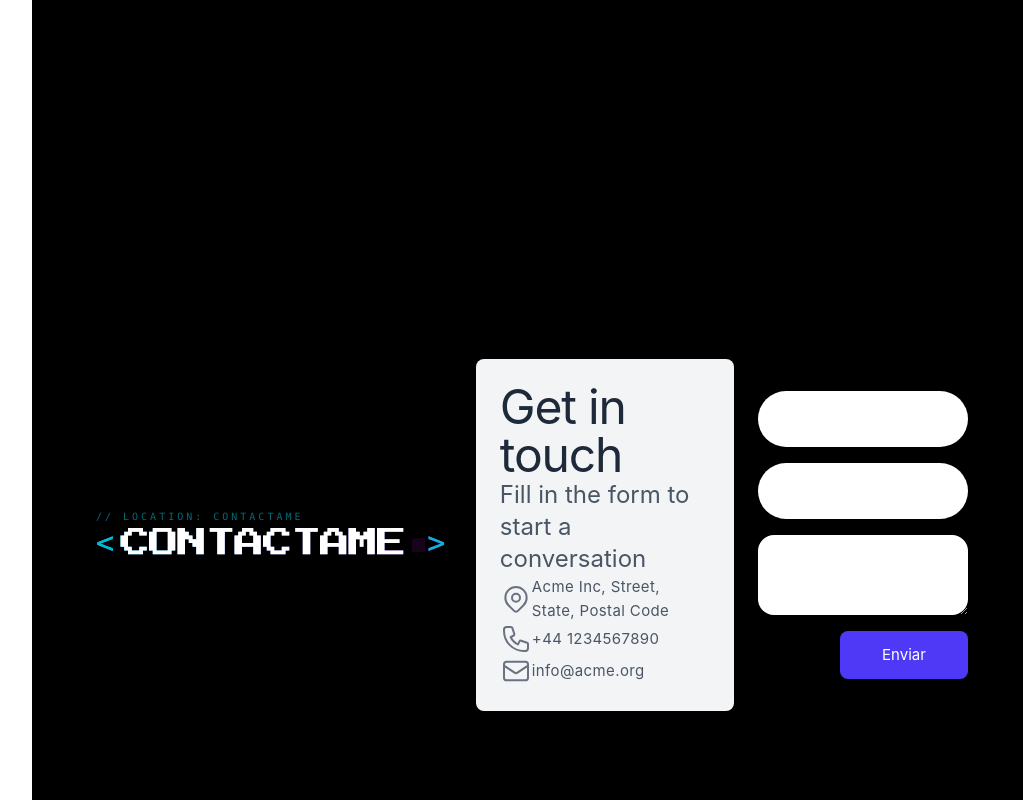
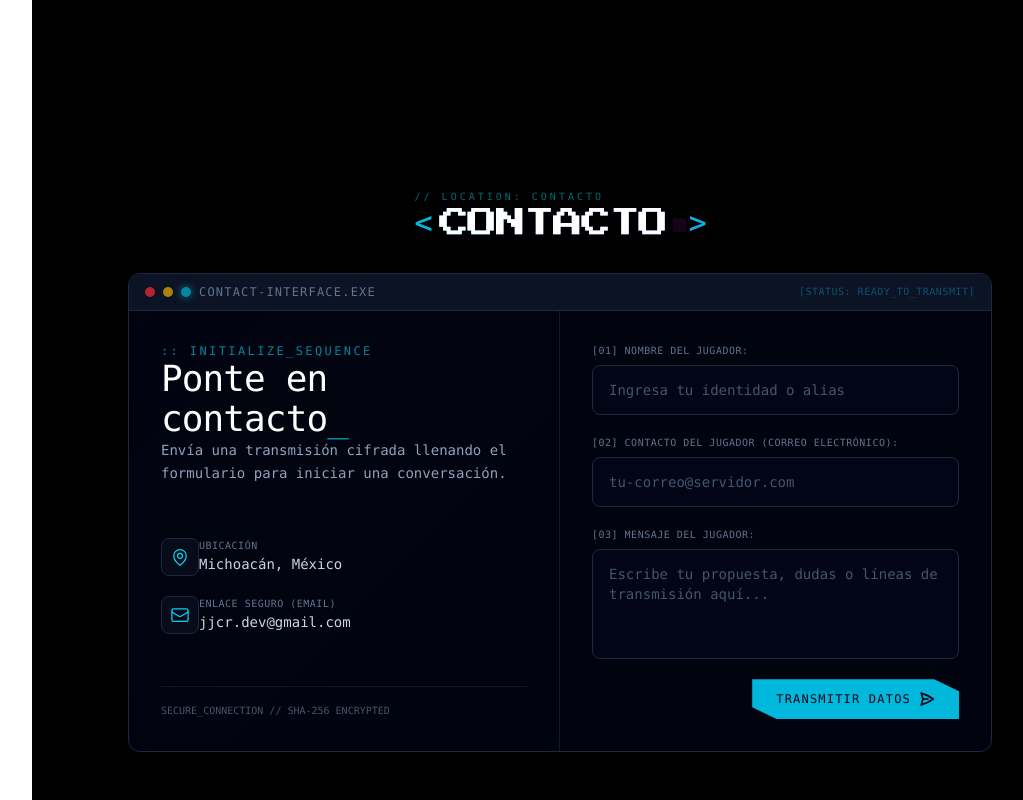
Before and after one commit to jeszDev/portafolio, a Vue app: page / in a window 1280 px wide. Shown: the part 3740-4540 px from the top of the page, without its empty margins (224-1247 px from the left). Built offline with nearby package versions, Linux system fonts and the light colour scheme; a web font is replaced by a local one.

Commit message:
diseño de contacto

```diff
--- a/src/sections/ContactPage.vue
+++ b/src/sections/ContactPage.vue
@@ -1,142 +1,225 @@
 <template>
-  <!-- Titulo (10%) -->
-  <div class="flex items-center justify-center">
-    <TitleSection title="Contactame" />
+  <!-- <div class="flex items-center justify-center">
+    <TitleSection title="Contáctame" />
+  </div> -->
+
+  <div class="w-full max-w-6xl mx-auto flex flex-col gap-8 px-4 sm:px-6 lg:px-8 py-12">
+    <div class="flex items-center justify-center mb-4">
+      <TitleSection title="Contacto" />
     </div>
 
-  <!-- Terminal (90%) -->
-  <div class="flex items-center justify-center">
-    <!-- component -->
-    <div class="relative flex items-top justify-center min-h-screen sm:items-center sm:pt-0">
-      <div class="max-w-6xl mx-auto sm:px-6 lg:px-8">
-        <div class="mt-8 overflow-hidden">
-          <div class="grid grid-cols-1 md:grid-cols-2">
-            <div class="p-6 mr-2 bg-gray-100 dark:bg-gray-800 sm:rounded-lg">
-              <h1
-                class="text-4xl sm:text-5xl text-gray-800 dark:text-white font-extrabold tracking-tight"
+    <div
+      class="border border-slate-800 bg-slate-950/60 backdrop-blur-md rounded-xl shadow-[0_0_40px_rgba(0,0,0,0.7)] overflow-hidden relative"
     >
-                Get in touch
-              </h1>
-              <p
-                class="text-normal text-lg sm:text-2xl font-medium text-gray-600 dark:text-gray-400 mt-2"
+      <div
+        class="bg-slate-900/80 border-b border-slate-800 px-4 py-2.5 flex items-center justify-between select-none"
       >
-                Fill in the form to start a conversation
+        <div class="flex items-center gap-2">
+          <span class="w-2.5 h-2.5 rounded-full bg-red-500/70"></span>
+          <span class="w-2.5 h-2.5 rounded-full bg-yellow-500/70"></span>
+          <span
+            class="w-2.5 h-2.5 rounded-full bg-cyan-500/70 shadow-[0_0_8px_rgba(34,211,238,0.5)]"
+          ></span>
+          <span class="font-mono text-xs text-slate-500 ml-2 tracking-widest"
+            >CONTACT-INTERFACE.EXE</span
+          >
+        </div>
+        <span class="font-mono text-[10px] text-cyan-500/50 uppercase tracking-wider animate-pulse">
+          [STATUS: READY_TO_TRANSMIT]
+        </span>
+      </div>
+
+      <div
+        class="grid grid-cols-1 md:grid-cols-2 divide-y md:divide-y-0 md:divide-x divide-slate-800/60"
+      >
+        <div
+          class="p-8 flex flex-col justify-between gap-8 bg-gradient-to-br from-slate-950/20 to-transparent"
+        >
+          <div>
+            <div class="font-mono text-xs text-cyan-500/70 tracking-[0.2em] uppercase mb-1">
+              :: INITIALIZE_SEQUENCE
+            </div>
+            <h2 class="text-3xl sm:text-4xl font-mono font-bold tracking-tight text-white mb-4">
+              Ponte en contacto<span class="text-cyan-500 animate-pulse">_</span>
+            </h2>
+            <p class="font-mono text-sm text-slate-400 leading-relaxed max-w-sm">
+              Envía una transmisión cifrada llenando el formulario para iniciar una conversación.
             </p>
+          </div>
 
-              <div class="flex items-center mt-8 text-gray-600 dark:text-gray-400">
+          <div class="flex flex-col gap-5 font-mono">
+            <div class="flex items-start group">
+              <div
+                class="p-2 border border-slate-800 bg-slate-900/40 rounded-lg text-cyan-400 group-hover:border-cyan-500/50 group-hover:text-cyan-300 transition-colors"
+              >
                 <svg
                   fill="none"
                   stroke="currentColor"
-                  stroke-linecap="round"
-                  stroke-linejoin="round"
                   stroke-width="1.5"
                   viewBox="0 0 24 24"
-                  class="w-8 h-8 text-gray-500"
+                  class="w-5 h-5"
                 >
                   <path
                     stroke-linecap="round"
                     stroke-linejoin="round"
-                    stroke-width="1.5"
-                    d="M17.657 16.657L13.414 20.9a1.998 1.998 0 01-2.827 0l-4.244-4.243a8 8 0 1111.314 0z"
+                    d="M15 10.5a3 3 0 11-6 0 3 3 0 016 0z"
                   />
                   <path
                     stroke-linecap="round"
                     stroke-linejoin="round"
-                    stroke-width="1.5"
-                    d="M15 11a3 3 0 11-6 0 3 3 0 016 0z"
+                    d="M19.5 10.5c0 7.142-7.5 11.25-7.5 11.25S4.5 17.642 4.5 10.5a7.5 7.5 0 1115 0z"
                   />
                 </svg>
-                <div class="ml-4 text-md tracking-wide font-semibold w-40">
-                  Acme Inc, Street, State, Postal Code
+              </div>
+              <div class="ml-4">
+                <div class="text-[10px] text-slate-500 tracking-wider uppercase">Ubicación</div>
+                <div class="text-sm text-slate-300 group-hover:text-white transition-colors">
+                  Michoacán, México
+                </div>
               </div>
             </div>
 
-              <div class="flex items-center mt-4 text-gray-600 dark:text-gray-400">
+            <!-- <div class="flex items-start group">
+              <div
+                class="p-2 border border-slate-800 bg-slate-900/40 rounded-lg text-cyan-400 group-hover:border-cyan-500/50 group-hover:text-cyan-300 transition-colors"
+              >
                 <svg
                   fill="none"
                   stroke="currentColor"
-                  stroke-linecap="round"
-                  stroke-linejoin="round"
                   stroke-width="1.5"
                   viewBox="0 0 24 24"
-                  class="w-8 h-8 text-gray-500"
+                  class="w-5 h-5"
                 >
                   <path
                     stroke-linecap="round"
                     stroke-linejoin="round"
-                    stroke-width="1.5"
-                    d="M3 5a2 2 0 012-2h3.28a1 1 0 01.948.684l1.498 4.493a1 1 0 01-.502 1.21l-2.257 1.13a11.042 11.042 0 005.516 5.516l1.13-2.257a1 1 0 011.21-.502l4.493 1.498a1 1 0 01.684.949V19a2 2 0 01-2 2h-1C9.716 21 3 14.284 3 6V5z"
+                    d="M2.25 6.75c0 8.284 6.716 15 15 15h2.25a2.25 2.25 0 002.25-2.25v-1.372c0-.516-.351-.966-.852-1.091l-4.423-1.106c-.44-.11-.902.055-1.173.417l-.97 1.293c-2.824-1.47-5.112-3.758-6.58-6.58l1.293-.97c.362-.271.527-.734.417-1.173L6.963 3.102a1.125 1.125 0 00-1.091-.852H4.5A2.25 2.25 0 002.25 4.5v2.25z"
                   />
                 </svg>
-                <div class="ml-4 text-md tracking-wide font-semibold w-40">+44 1234567890</div>
               </div>
+              <div class="ml-4">
+                <div class="text-[10px] text-slate-500 tracking-wider uppercase">
+                  Red de voz Directa
+                </div>
+                <div class="text-sm text-slate-300 group-hover:text-white transition-colors">
+                  +52 443 123 4567
+                </div>
+              </div>
+            </div> -->
 
-              <div class="flex items-center mt-2 text-gray-600 dark:text-gray-400">
+            <div class="flex items-start group">
+              <div
+                class="p-2 border border-slate-800 bg-slate-900/40 rounded-lg text-cyan-400 group-hover:border-cyan-500/50 group-hover:text-cyan-300 transition-colors"
+              >
                 <svg
                   fill="none"
                   stroke="currentColor"
-                  stroke-linecap="round"
-                  stroke-linejoin="round"
                   stroke-width="1.5"
                   viewBox="0 0 24 24"
-                  class="w-8 h-8 text-gray-500"
+                  class="w-5 h-5"
                 >
                   <path
                     stroke-linecap="round"
                     stroke-linejoin="round"
-                    stroke-width="1.5"
-                    d="M3 8l7.89 5.26a2 2 0 002.22 0L21 8M5 19h14a2 2 0 002-2V7a2 2 0 00-2-2H5a2 2 0 00-2 2v10a2 2 0 002 2z"
+                    d="M21.75 6.75v10.5a2.25 2.25 0 01-2.25 2.25h-15a2.25 2.25 0 01-2.25-2.25V6.75m19.5 0A2.25 2.25 0 0019.5 4.5h-15a2.25 2.25 0 00-2.25 2.25m19.5 0v.243a2.25 2.25 0 01-1.07 1.916l-7.5 4.615a2.25 2.25 0 01-2.36 0L3.32 8.91a2.25 2.25 0 01-1.07-1.916V6.75"
                   />
                 </svg>
-                <div class="ml-4 text-md tracking-wide font-semibold w-40">info@acme.org</div>
+              </div>
+              <div class="ml-4">
+                <div class="text-[10px] text-slate-500 tracking-wider uppercase">
+                  Enlace Seguro (Email)
+                </div>
+                <div class="text-sm text-slate-300 group-hover:text-white transition-colors">
+                  jjcr.dev@gmail.com
+                </div>
+              </div>
             </div>
           </div>
 
-            <form class="p-6 flex flex-col justify-center gap-4">
-              <div class="flex flex-col">
-                <label for="name" class="hidden">Full Name</label>
+          <div class="text-[10px] font-mono text-slate-600 border-t border-slate-900 pt-4">
+            SECURE_CONNECTION // SHA-256 ENCRYPTED
+          </div>
+        </div>
+
+        <form
+          @submit.prevent="handleSubmit"
+          class="p-8 flex flex-col justify-center gap-5 font-mono"
+        >
+          <div class="flex flex-col gap-1.5 relative group">
+            <label
+              for="name"
+              class="text-[10px] text-slate-500 tracking-wider uppercase group-focus-within:text-cyan-400 transition-colors"
+            >
+              [01] Nombre del jugador:
+            </label>
             <input
-                  type="name"
+              type="text"
               name="name"
               id="name"
-                  placeholder="Full Name"
-                  class="py-4 bg-white rounded-full px-6 placeholder:text-xs"
+              required
+              placeholder="Ingresa tu identidad o alias"
+              class="w-full bg-slate-950/80 border border-slate-800 focus:border-cyan-500/80 focus:ring-1 focus:ring-cyan-500/30 text-white placeholder:text-slate-600 text-sm px-4 py-3.5 outline-none rounded-lg transition-all"
             />
           </div>
 
-              <div class="flex flex-col mt-2">
-                <label for="email" class="hidden">Email</label>
+          <div class="flex flex-col gap-1.5 relative group">
+            <label
+              for="email"
+              class="text-[10px] text-slate-500 tracking-wider uppercase group-focus-within:text-cyan-400 transition-colors"
+            >
+              [02] Contacto del jugador (correo electrónico):
+            </label>
             <input
               type="email"
               name="email"
               id="email"
-                  placeholder="Email"
-                  class="py-4 bg-white rounded-full px-6 placeholder:text-xs"
+              required
+              placeholder="tu-correo@servidor.com"
+              class="w-full bg-slate-950/80 border border-slate-800 focus:border-cyan-500/80 focus:ring-1 focus:ring-cyan-500/30 text-white placeholder:text-slate-600 text-sm px-4 py-3.5 outline-none rounded-lg transition-all"
             />
           </div>
 
-              <div class="flex flex-col mt-2">
-                <label for="tel" class="hidden">Number</label>
+          <div class="flex flex-col gap-1.5 relative group">
+            <label
+              for="message"
+              class="text-[10px] text-slate-500 tracking-wider uppercase group-focus-within:text-cyan-400 transition-colors"
+            >
+              [03] Mensaje del jugador:
+            </label>
             <textarea
-                  type="tel"
-                  name="tel"
-                  id="tel"
-                  placeholder="Telephone Number"
-                  class="w-full bg-white rounded-2xl placeholder:text-xs px-6 py-4"
+              name="message"
+              id="message"
+              rows="4"
+              required
+              placeholder="Escribe tu propuesta, dudas o líneas de transmisión aquí..."
+              class="w-full bg-slate-950/80 border border-slate-800 focus:border-cyan-500/80 focus:ring-1 focus:ring-cyan-500/30 text-white placeholder:text-slate-600 text-sm px-4 py-3.5 outline-none rounded-lg resize-none transition-all"
             ></textarea>
           </div>
 
-              <div class="flex justify-end">
+          <div class="flex justify-end mt-2">
             <button
               type="submit"
-                  class="md:w-32 bg-indigo-600 hover:bg-blue-dark text-white font-bold py-3 px-6 rounded-lg mt-3 hover:bg-indigo-500 transition ease-in-out duration-300"
+              class="nav-gamer-submit-btn group relative px-6 py-3 bg-cyan-500 text-slate-950 font-bold text-xs tracking-widest uppercase cursor-pointer transition-all hover:bg-cyan-400 hover:shadow-[0_0_20px_rgba(34,211,238,0.4)]"
             >
-                  Enviar
+              <div class="flex items-center gap-2 relative z-10">
+                <span>Transmitir Datos</span>
+                <svg
+                  fill="none"
+                  stroke="currentColor"
+                  stroke-width="2.5"
+                  viewBox="0 0 24 24"
+                  class="w-4 h-4 transform group-hover:translate-x-1 transition-transform"
+                >
+                  <path
+                    stroke-linecap="round"
+                    stroke-linejoin="round"
+                    d="M6 12L3.269 3.126A59.768 59.768 0 0121.485 12 59.77 59.77 0 013.27 20.876L5.999 12zm0 0h7.5"
+                  />
+                </svg>
+              </div>
             </button>
           </div>
         </form>
-          </div>
-        </div>
       </div>
     </div>
   </div>
@@ -144,6 +227,16 @@
 
 <script setup lang="ts">
 import TitleSection from '../components/TitleSection.vue';
+
+const handleSubmit = () => {
+  // Aquí puedes integrar EmailJS, Formspree o tu propio backend
+  console.log('Transmisión inicializada...');
+};
 </script>
 
-<style scoped></style>
+<style scoped>
+/* Estilo recortado poligonal personalizado para el botón de envío */
+.nav-gamer-submit-btn {
+  clip-path: polygon(0 0, 88% 0, 100% 30%, 100% 100%, 12% 100%, 0 70%);
+}
+</style>
```
Lines whose indentation alone changed are shown as unchanged.
